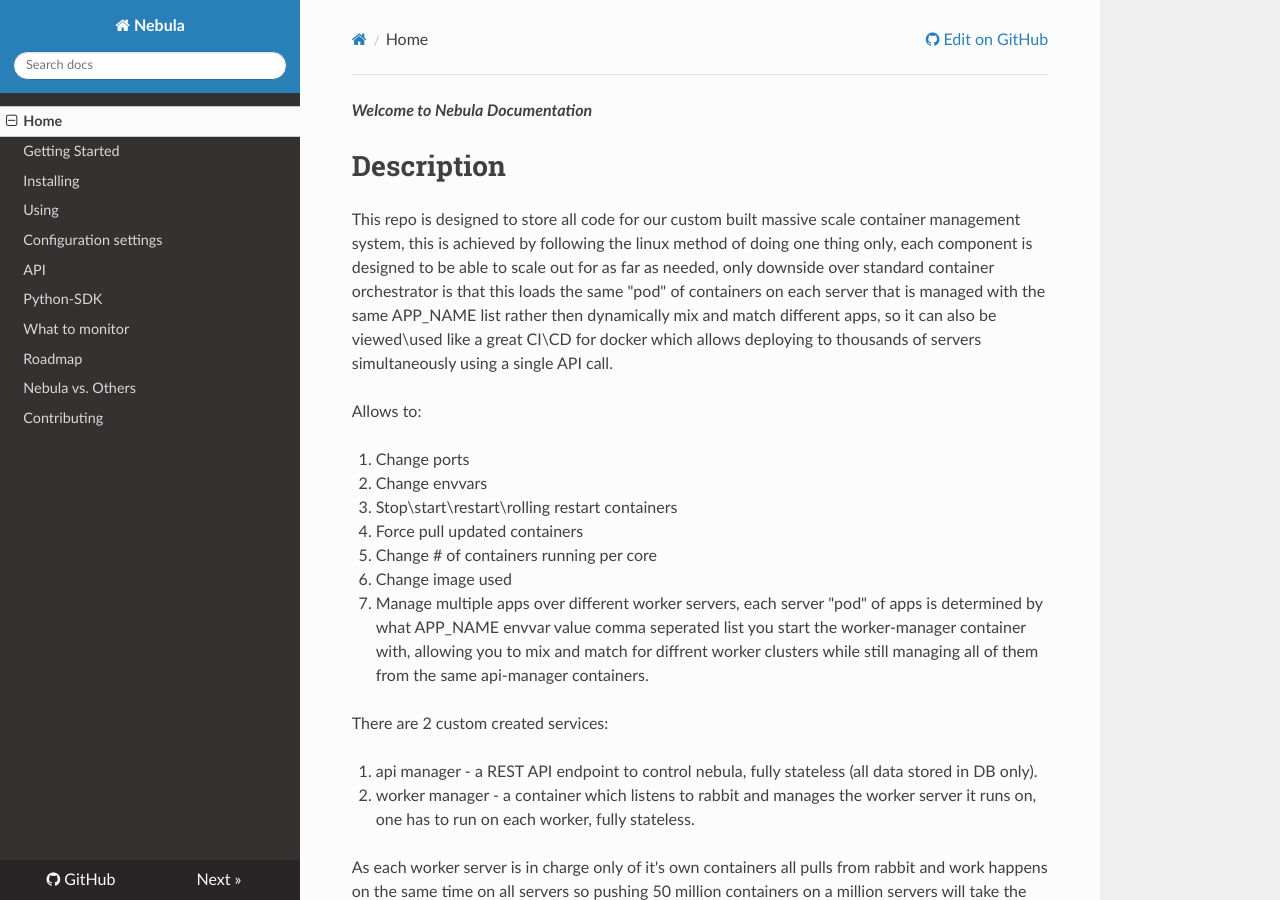
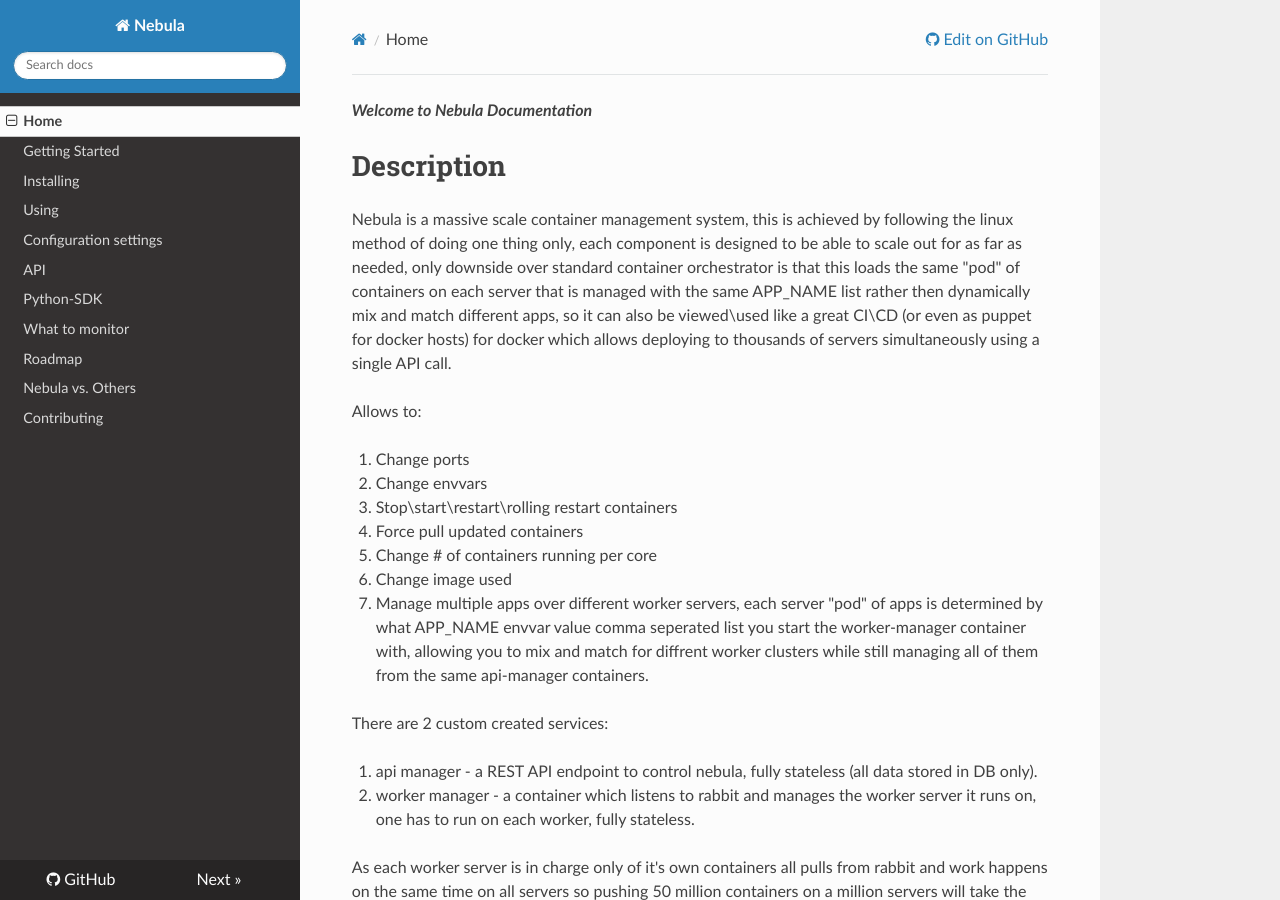
Before and after one commit to nebula-orchestrator/docs, an MkDocs documentation site: the page built from docs/index.md, in a window 1280 px wide and 900 px high. Built offline with MkDocs 1.6.1, drawn with Linux system fonts in a browser that asks for light colours; nearby versions of some CDN libraries; old or Windows-style settings are respelled for this version of MkDocs.

Commit message:
making the index page a bit more clear

```diff
--- a/docs/index.md
+++ b/docs/index.md
@@ -2,7 +2,7 @@
 
 # Description
 
-This repo is designed to store all code for our custom built massive scale container management system, this is achieved by following the linux method of doing one thing only, each component is designed to be able to scale out for as far as needed, only downside over standard container orchestrator is that this loads the same "pod" of containers on each server that is managed with the same APP_NAME list rather then dynamically mix and match different apps, so it can also be viewed\used like a great CI\CD for docker which allows deploying to thousands of servers simultaneously using a single API call.
+Nebula is a massive scale container management system, this is achieved by following the linux method of doing one thing only, each component is designed to be able to scale out for as far as needed, only downside over standard container orchestrator is that this loads the same "pod" of containers on each server that is managed with the same APP_NAME list rather then dynamically mix and match different apps, so it can also be viewed\used like a great CI\CD (or even as puppet for docker hosts) for docker which allows deploying to thousands of servers simultaneously using a single API call.
 
 Allows to:
 
```
